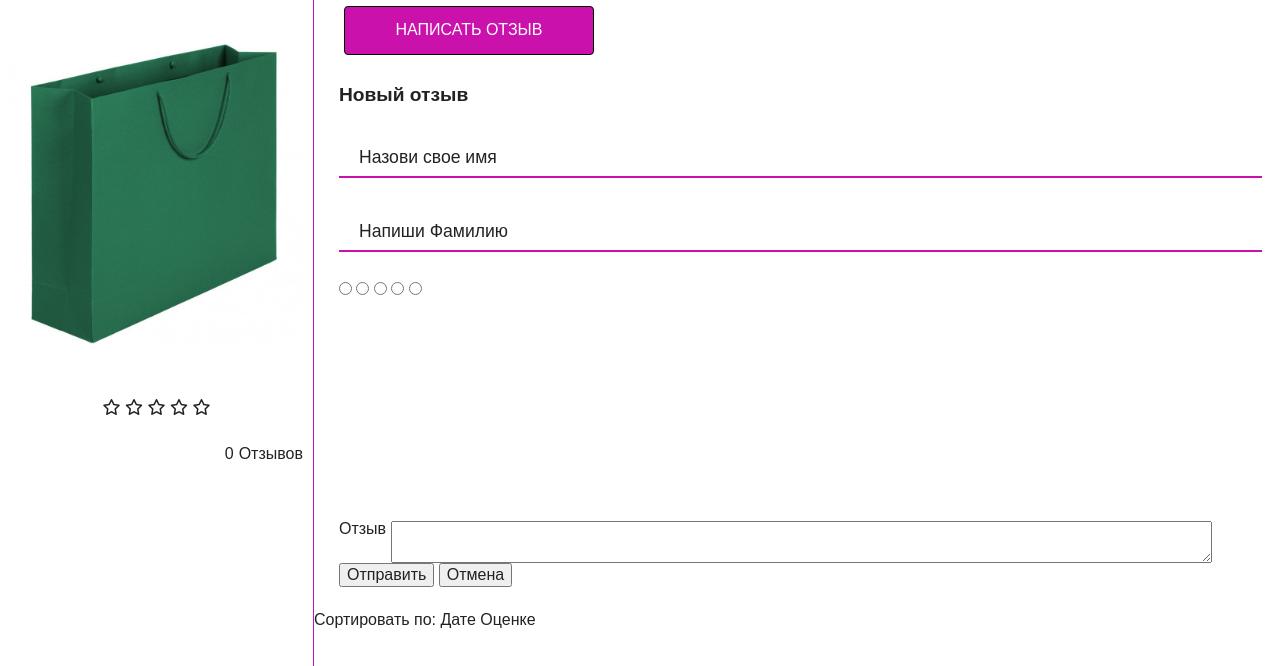
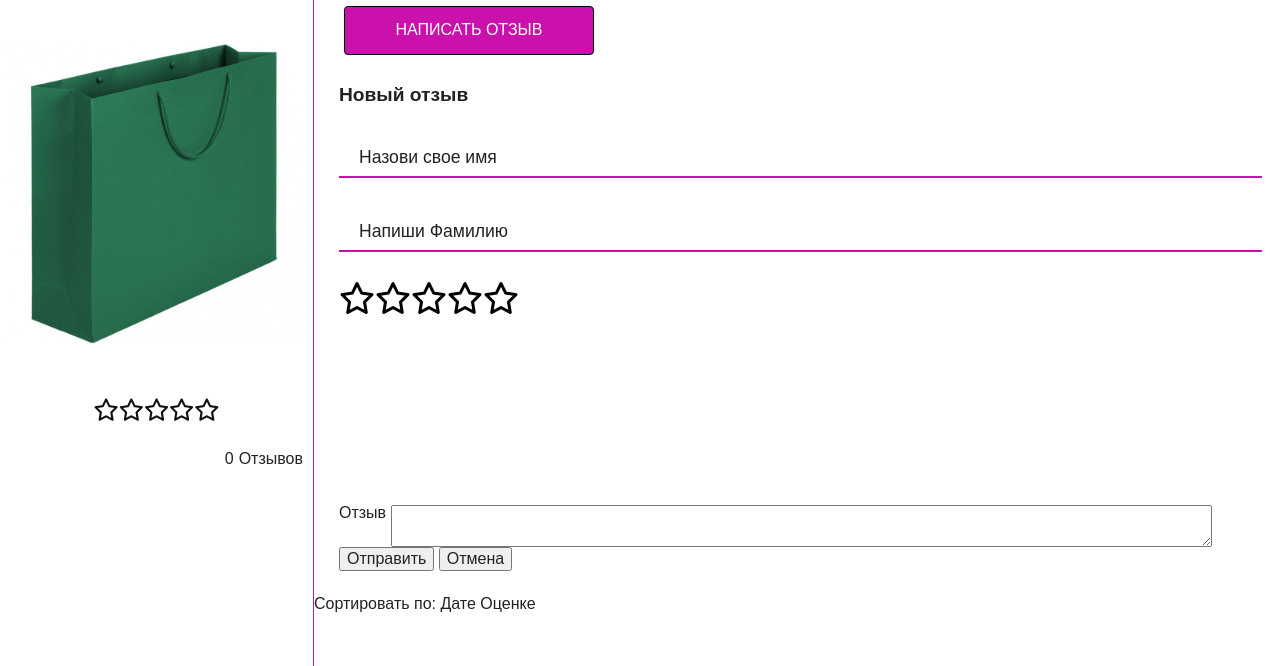
Before and after one commit to Olga-1-9-8-8/ApplicationOnlyOnJs, a website: page app/index.html in a window 1280 px wide. Shown: the part 74-740 px from the top of the page. Drawn offline with Linux system fonts and the light colour scheme.

Commit message:
add rating widget

```diff
--- a/app/css/main.css
+++ b/app/css/main.css
@@ -387,10 +387,53 @@ img{
 }
 
 
-.product-card__stars{
+.product-card__starsOuter{
   margin: 30px auto;
+  position: relative;
+}
 
+.product-card__starsInner{
+  position: absolute;
+  top: 0;
+  left: 0;
+  overflow: hidden;
+  white-space: nowrap;
+  width: 0;
 }
+
+.product-card__starsOuter::before{
+  content: "\f005 \f005 \f005 \f005 \f005";
+  font-family: "Font Awesome 5 Free";
+  font-weight: 200;
+  color: #101010;
+  font-size: 1.4rem;
+}
+
+.product-card__starsInner::before{
+  content: "\f005 \f005 \f005 \f005 \f005";
+  font-family: "Font Awesome 5 Free";
+  font-weight: 900;
+  color: #f8ce0b;
+  font-size: 1.4rem;
+}
+
+
+
+
+
+
+
+
+
+
+
+
+
+
+
+
+
+
 
 .card__counter-reviews{
   display: flex;
@@ -478,3 +521,48 @@ img{
   color: purple;
   font-size: 0.9rem;
 }
+
+.reviews__rating-area{
+  display: flex;
+  position: absolute;
+  transform: rotateY(180deg);
+}
+
+.reviews__rating-area input{
+  display: none;
+}
+
+.reviews__rating-area label{
+  display: block;
+  cursor: pointer;
+}
+
+.reviews__rating-area label::before{
+  content: "\f005";
+  font-family: "Font Awesome 5 Free";
+  font-weight: 200;
+  color: #000;
+  font-size: 2rem;
+  position: relative;
+  display: block;
+}
+
+.reviews__rating-area label::after{
+  content: "\f005";
+  font-family: "Font Awesome 5 Free";
+  font-weight: 900;
+  color: #f8ce0b;
+  font-size: 2rem;
+  position: absolute;
+  top: 0;
+  opacity: 0;
+  transition: 0.2s;
+  text-shadow: 0 2px 2px rgba(0,0,0,.5);
+}
+
+
+.reviews__rating-area label:hover::after,
+.reviews__rating-area label:hover ~ label::after,
+.reviews__rating-area input:checked ~ label::after{
+  opacity: 1;
+}
--- a/app/index.html
+++ b/app/index.html
@@ -21,12 +21,8 @@
                 </a>
             </div>
 
-            <div class="product-card__stars">
-                <i class="far fa-star"></i>
-                <i class="far fa-star"></i>
-                <i class="far fa-star"></i>
-                <i class="far fa-star"></i>
-                <i class="far fa-star"></i>
+            <div class="product-card__starsOuter">
+                <div class="product-card__starsInner"></div>
             </div>
 
             <div class="card__counter-reviews">
--- a/app/js/common.js
+++ b/app/js/common.js
@@ -1,10 +1,29 @@
-const imageProductCard = document.querySelector('.product-card__image')
+const imageProductCard = findImageProductCard();
 
 zoomImage(imageProductCard);
 
 bindButtonReview();
 
 floatingLabelColorChange();
+
+
+
+
+
+
+
+
+
+
+
+
+
+
+
+function findImageProductCard(){
+    let image = document.querySelector('.product-card__image');
+    return image;
+}
 
 function floatingLabelColorChange(){
     let form = document.forms.review;
```
Also changed, not shown: app/css/app.min.css, app/js/app.min.js.
